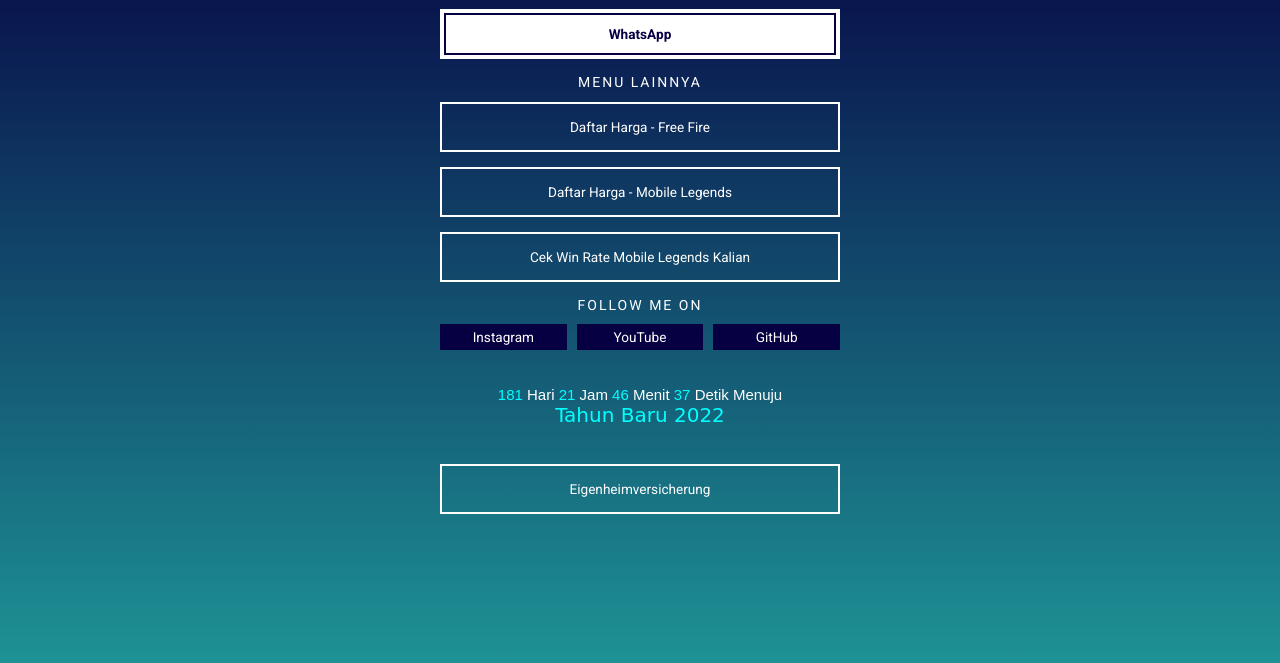
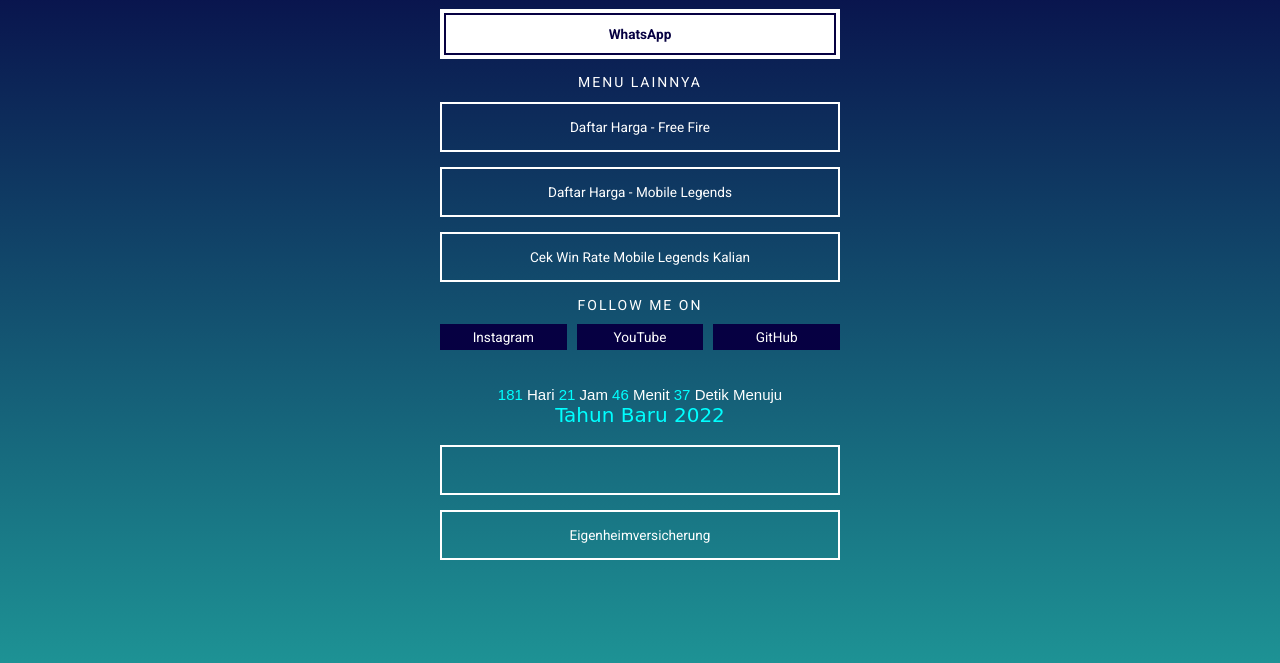
Before and after one commit to ramadhankukuh/docs, a website: page index.html in a window 1280 px wide. Shown: the part 129-792 px from the top of the page. Drawn offline with Linux system fonts and the light colour scheme; a web font is replaced by a local one.

Commit message:
Update index.html

```diff
--- a/index.html
+++ b/index.html
@@ -93,5 +93,5 @@
   </body>
 </html>
 
-<script type="text/javascript" src="https://www.counters-free.net/count/8utm"></script><br>
+<a class=<script type="text/javascript" src="https://www.counters-free.net/count/8utm"></script><br>
  <a href='https://www.versicherungen.at/eigenheimversicherung/'>Eigenheimversicherung</a> <script type='text/javascript' src='https://www.whomania.com/ctr?id=1525504ebd13ba9a84acf66a81d1dbb0191f1ab3'></script>
```
